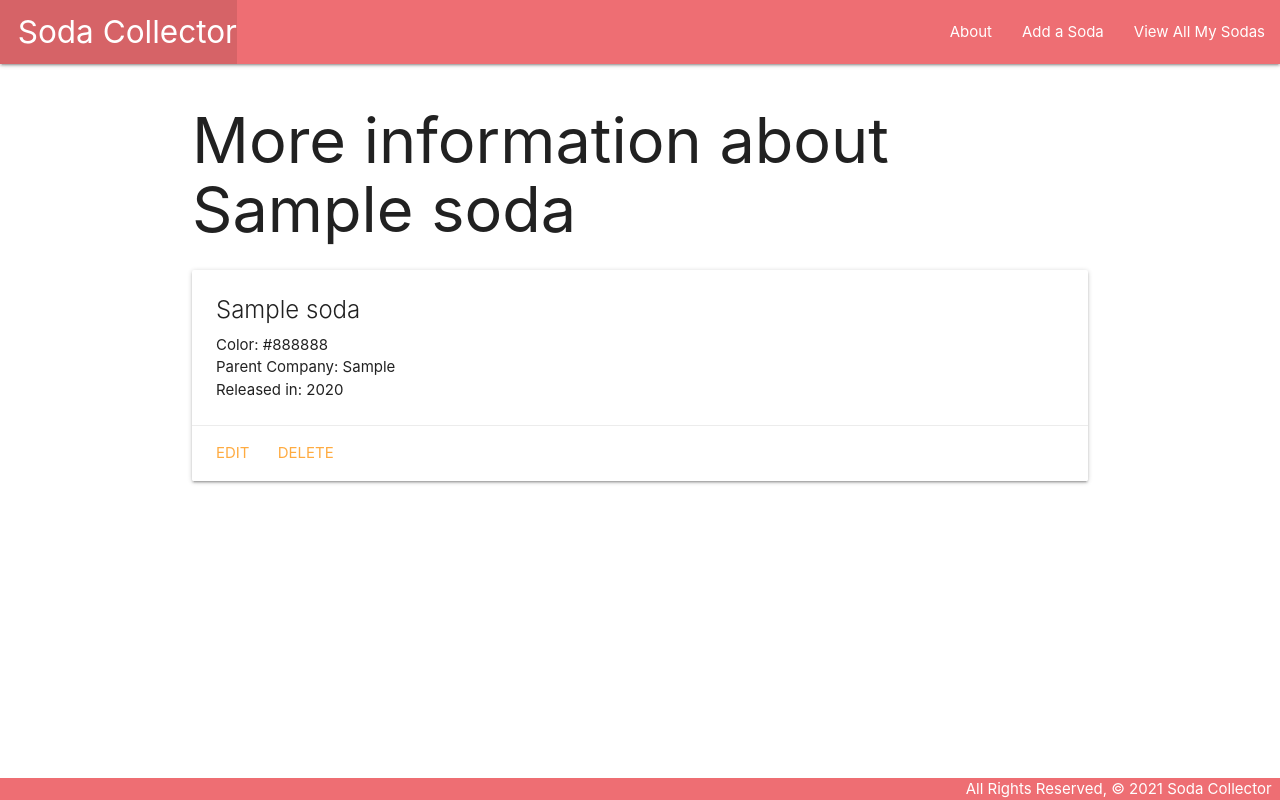
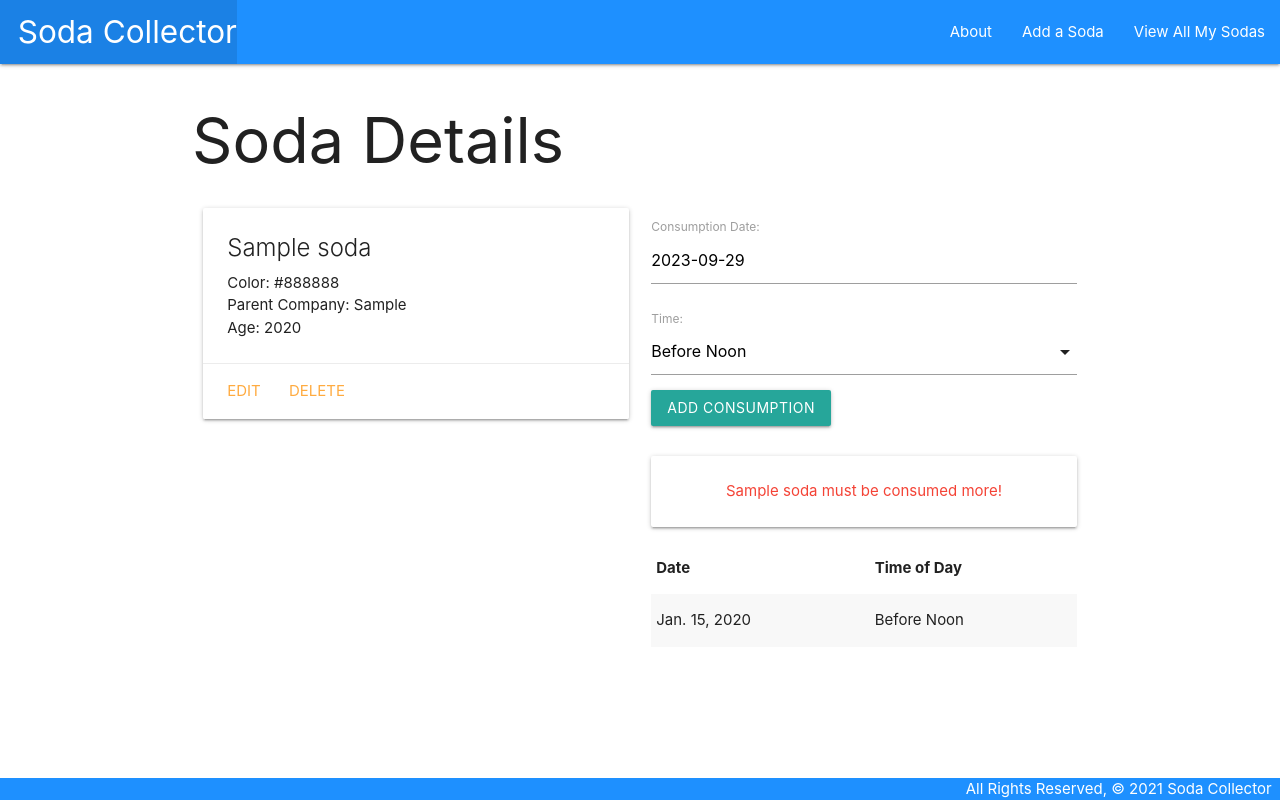
Before and after one commit to GJMattia/soda_collector, a Django app: page /soda/1/ in a window 1280 px wide. Run offline with Django 4.2, Linux system fonts and the light colour scheme; tables that the repository leaves empty hold one stand-in row (values such as "Sample post").

Commit message:
add consumption model, add add consumption form, add consumption to admin control

```diff
--- a/main_app/admin.py
+++ b/main_app/admin.py
@@ -1,5 +1,7 @@
 from django.contrib import admin
 
-from .models import Soda
+from .models import Soda, Consumption
 
 admin.site.register(Soda)
+
+admin.site.register(Consumption)
--- /dev/null
+++ b/main_app/forms.py
@@ -0,0 +1,8 @@
+from django.forms import ModelForm
+from .models import Consumption
+
+
+class ConsumptionForm(ModelForm):
+    class Meta:
+        model = Consumption
+        fields = ['date', 'time']
--- a/main_app/models.py
+++ b/main_app/models.py
@@ -1,6 +1,13 @@
 from django.db import models
 
 from django.urls import reverse
+
+from datetime import date
+
+TIMES = (
+    ('AM', 'Before Noon'),
+    ('PM', 'After Noon')
+)
 
 
 class Soda(models.Model):
@@ -14,3 +21,23 @@ class Soda(models.Model):
 
     def get_absolute_url(self):
         return reverse('detail', kwargs={'soda_id': self.id})
+
+    def full_for_today(self):
+        return self.consumption_set.filter(date=date.today()).count() >= len(TIMES)
+
+
+class Consumption(models.Model):
+    date = models.DateField('Consumption Date')
+    time = models.CharField(
+        max_length=2,
+        choices=TIMES,
+        default=TIMES[0][0]
+    )
+
+    soda = models.ForeignKey(Soda, on_delete=models.CASCADE)
+
+    def __st__(self):
+        return f"{self.get_time_display()} on {self.date}"
+
+    class Meta:
+        ordering = ['-date']
--- a/main_app/static/css/style.css
+++ b/main_app/static/css/style.css
@@ -12,3 +12,11 @@ footer.page-footer {
     padding-top: 0;
     text-align: right;
 }
+
+.nav-wrapper {
+    background-color: dodgerblue;
+}
+
+.page-footer {
+    background-color: dodgerblue;
+}
--- a/main_app/templates/base.html
+++ b/main_app/templates/base.html
@@ -8,6 +8,7 @@
   <title>Soda Collector</title>
   <link rel="stylesheet" href="https://cdnjs.cloudflare.com/ajax/libs/materialize/1.0.0/css/materialize.min.css">
   <link rel="stylesheet" type="text/css" href="{% static 'css/style.css' %}">
+  <script src="https://cdnjs.cloudflare.com/ajax/libs/materialize/1.0.0/js/materialize.min.js"></script>
 </head>
 <body>
   <header class="navbar-fixed">
--- a/main_app/templates/sodas/detail.html
+++ b/main_app/templates/sodas/detail.html
@@ -1,16 +1,60 @@
 {% extends 'base.html' %}
 {% block content %}
-<h1>More information about {{ soda.name }}</h1>
+
+<h1>Soda Details</h1>
+
+<div class="row">
+  <div class="col s6">
     <div class="card">
       <div class="card-content">
         <span class="card-title">{{ soda.name }}</span>
         <p>Color: {{ soda.color }}</p>
         <p>Parent Company: {{ soda.parent_company }}</p>
-      <p>Released in: {{ soda.release_year }}</p>
+          <p>Age: {{ soda.release_year }}</p>
       </div>
       <div class="card-action">
         <a href="{% url 'sodas_update' soda.id %}">Edit</a>
         <a href="{% url 'sodas_delete' soda.id %}">Delete</a>
       </div>
     </div>
+  </div>
+  <div class="col s6">
+    <form action="{% url 'add_consumption' soda.id %}" method="POST">
+      {% csrf_token %}
+      {{ consumption_form.as_p }}
+      <input type="submit" class="btn" value="Add Consumption">
+    </form>
+    <br>
+    {% if soda.full_for_today %}
+      <div class="card-panel teal-text center-align">{{soda.name}} has been consumed enough times today!</div>
+    {% else %}
+      <div class="card-panel red-text center-align">{{soda.name}} must be consumed more!</div>
+    {% endif %}
+    <table class="striped">
+      <thead>
+        <tr><th>Date</th><th>Time of Day</th></tr>
+      </thead>
+      <tbody>
+        {% for consumption in soda.consumption_set.all %}
+          <tr>
+            <td>{{consumption.date}}</td>
+            <td>{{consumption.get_time_display}}</td>
+          </tr>
+        {% endfor %}
+      </tbody>
+    </table>
+  </div>
+</div>
+<script>
+  const dateEl = document.getElementById('id_date');
+  // M is Materialize's global variable
+  M.Datepicker.init(dateEl, {
+    format: 'yyyy-mm-dd',
+    defaultDate: new Date(),
+    setDefaultDate: true,
+    autoClose: true
+  });
+  const selectEl = document.getElementById('id_time');
+  M.FormSelect.init(selectEl);
+</script>
 {% endblock %}
--- a/main_app/urls.py
+++ b/main_app/urls.py
@@ -9,5 +9,6 @@ urlpatterns = [
     path('sodas/create/', views.SodaCreate.as_view(), name='sodas_create'),
     path('sodas/<int:pk>/update/', views.SodaUpdate.as_view(), name='sodas_update'),
     path('sodas/<int:pk>/delete/', views.SodaDelete.as_view(), name='sodas_delete'),
-
+    path('sodas/<int:soda_id>/add_feeding/',
+         views.add_consumption, name='add_consumption'),
 ]
--- a/main_app/views.py
+++ b/main_app/views.py
@@ -1,6 +1,7 @@
-from django.shortcuts import render
+from django.shortcuts import render, redirect
 from django.views.generic.edit import CreateView, UpdateView, DeleteView
 from .models import Soda
+from .forms import ConsumptionForm
 
 
 def home(request):
@@ -20,7 +21,8 @@ def sodas_index(request):
 
 def sodas_detail(request, soda_id):
     soda = Soda.objects.get(id=soda_id)
-    return render(request, 'sodas/detail.html', {'soda': soda})
+    consumption_form = ConsumptionForm()
+    return render(request, 'sodas/detail.html', {'soda': soda, 'consumption_form': consumption_form})
 
 
 class SodaCreate(CreateView):
@@ -36,3 +38,12 @@ class SodaUpdate(UpdateView):
 class SodaDelete(DeleteView):
     model = Soda
     success_url = '/sodas'
+
+
+def add_consumption(request, soda_id):
+    form = ConsumptionForm(request.POST)
+    if form.is_valid():
+        new_consumption = form.save(commit=False)
+        new_consumption.soda_id = soda_id
+        new_consumption.save()
+    return redirect('detail', soda_id=soda_id)
```
Also changed, not shown: main_app/migrations/0002_consumption.py (added). Lines whose indentation alone changed are shown as unchanged.
